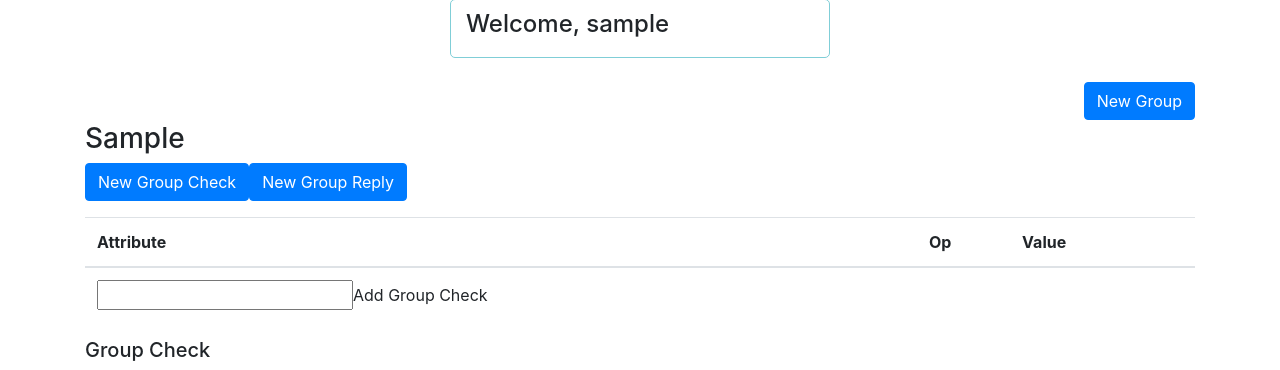
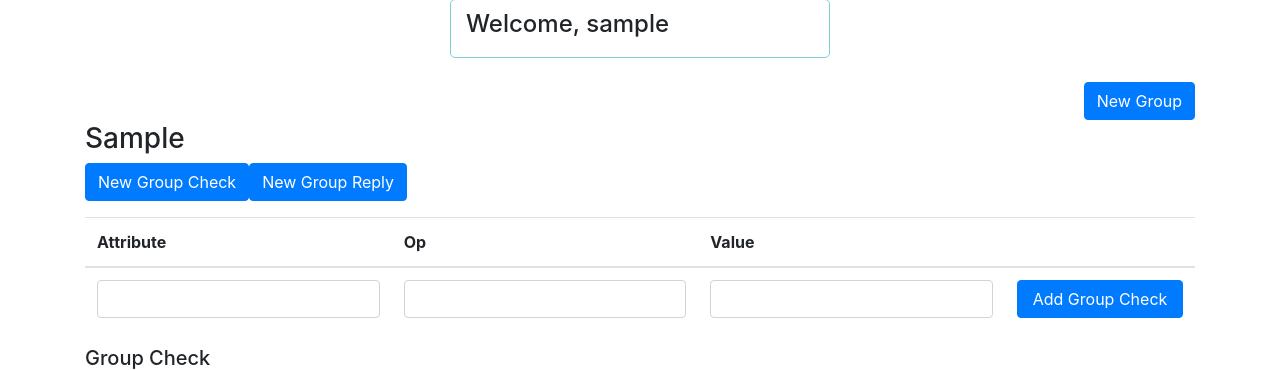
Before and after one commit to gorip96/network-access, a PHP site: page /radiusgroups.php in a window 1280 px wide, after a click on "New Group Check". Shown: the part 151-521 px from the top of the page. Run offline with PHP 8.4, Linux system fonts and the light colour scheme; the visitor is signed in with stand-in values (Sample User, id 1); tables that the repository leaves empty or names only in its code hold one stand-in row (values such as "Sample post"); some libraries are stand-ins or nearby versions.

Commit message:
fix code

```diff
--- a/radiusgroups.php
+++ b/radiusgroups.php
@@ -91,9 +91,9 @@ if (empty($_SESSION['id'])) {
 	echo '          </tr></thead>';
 	echo '		<tbody><tr>';
 	echo '            <form method="post">';
-	echo '		    <td><input type="text" name="attribute" class="form-control></td>';
-	echo '		    <td><input type="text" name="op" class="form-control></td>';
-	echo '		    <td><input type="text" name="value" class="form-control></td>';
+	echo '		    <td><input type="text" name="attribute" class="form-control"></td>';
+	echo '		    <td><input type="text" name="op" class="form-control"></td>';
+	echo '		    <td><input type="text" name="value" class="form-control"></td>';
 	echo '		    <td><button type="submit" class="btn  btn-primary btn-block" name="addgroupcheck-btn">Add Group Check</button></td>';
 	echo '		  </form>';
 	echo '		</tr></tbody>';
@@ -110,9 +110,9 @@ if (empty($_SESSION['id'])) {
 	echo '          </tr></thead>';
 	echo '		<tbody><tr>';
 	echo '            <form method="post">';
-	echo '		    <td><input type="text" name="attribute" class="form-control></td>';
-	echo '		    <td><input type="text" name="op" class="form-control></td>';
-	echo '		    <td><input type="text" name="value" class="form-control></td>';
+	echo '		    <td><input type="text" name="attribute" class="form-control"></td>';
+	echo '		    <td><input type="text" name="op" class="form-control"></td>';
+	echo '		    <td><input type="text" name="value" class="form-control"></td>';
 	echo '		    <td><button type="submit" class="btn  btn-primary btn-block" name="addgroupreply-btn">Add Group Reply</button></td>';
 	echo '		  </form>';
 	echo '		</tr></tbody>';
```
